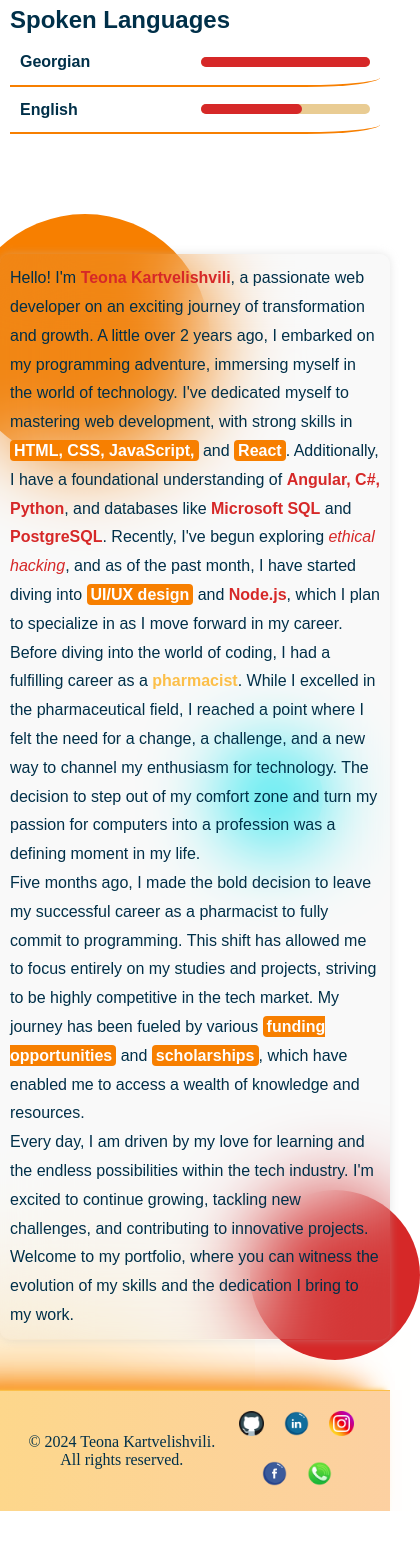
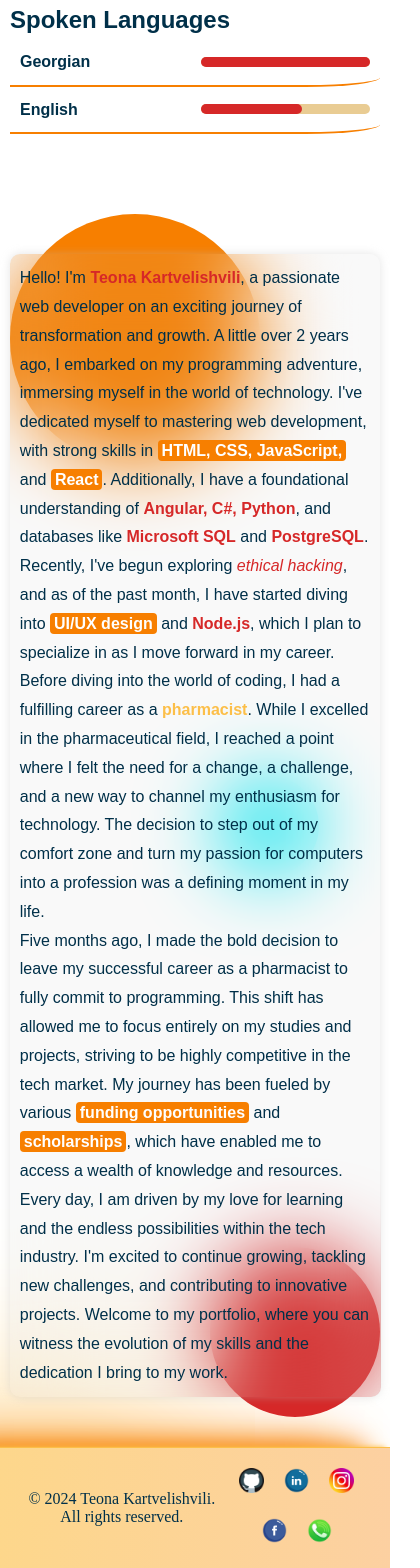
Before and after one commit to teokartvelishvili/aboutme, a React (Create React App) app: page /about in a window 390 px wide. Shown: the part 1103-2671 px from the top of the page, 420 px wide, since content can reach past the window. Before the commit the page ends 2614 px from the top, so only its background shows below. Built offline with nearby package versions, Linux system fonts and the light colour scheme.

Commit message:
Update AboutMe.css

```diff
--- a/src/Pages/AboutMe/AboutMe.css
+++ b/src/Pages/AboutMe/AboutMe.css
@@ -189,7 +189,18 @@
       font-size: 1em;
   }
   .aboutMeTextsCont{
-    min-width: 100vw;
+    min-width: 95vw;
 
   }
+  /* პირველი ბურთი */
+.aboutContainer .ball-1 {
+  top: -40px;
+  left: 0px;
 }
+
+/* მეორე ბურთი */
+.aboutContainer .ball-2 {
+  bottom: -20px;
+  right: 0px;
+}
+}
```
